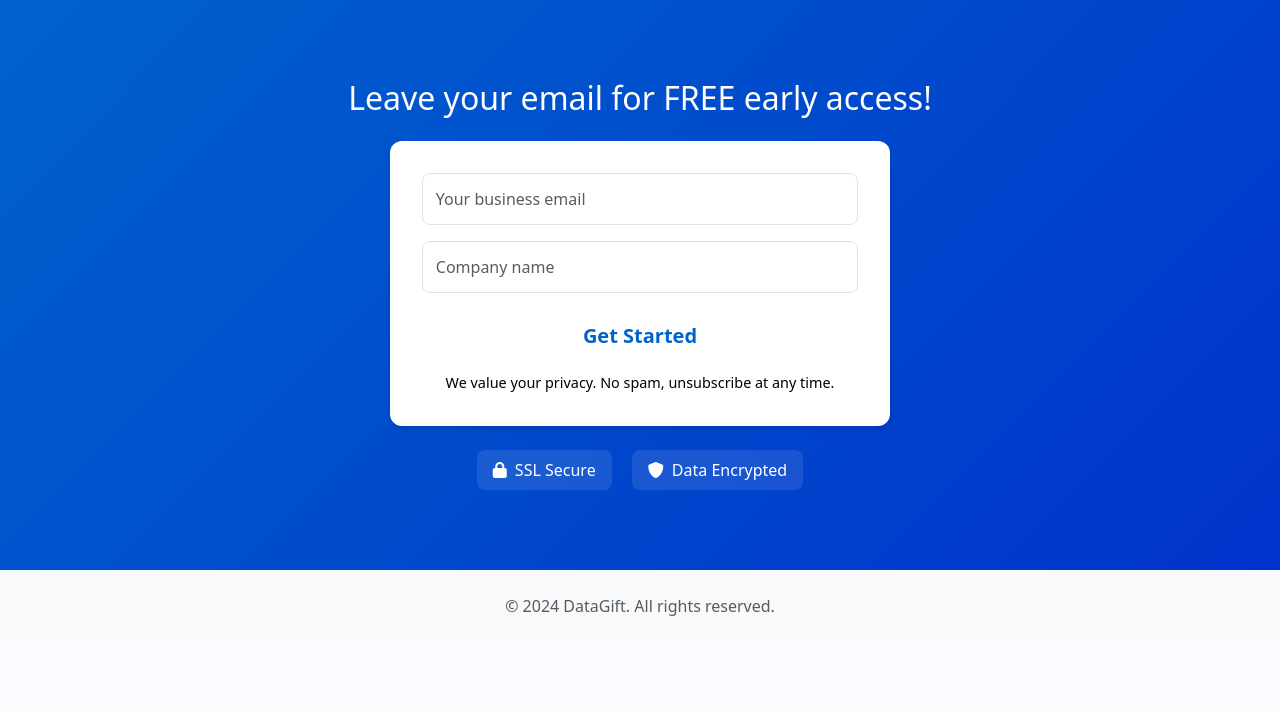
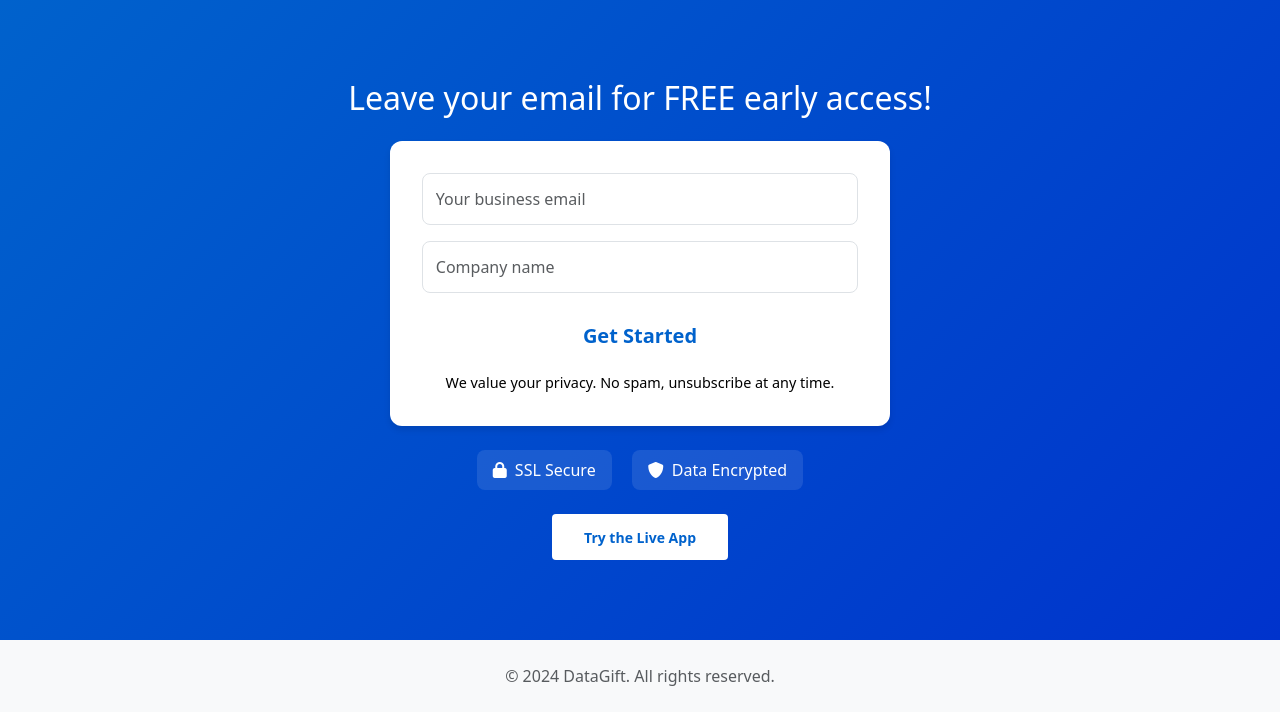
Before and after one commit to edwrand/landing, a Flask app: page / in a window 1280 px wide. Shown: the part 1694-2406 px from the top of the page. Before the commit the page ends 2310 px from the top, so only its background shows below. Run offline with Flask 2, Linux system fonts and the light colour scheme.

Commit message:
adding live link back

```diff
--- a/templates/index.html
+++ b/templates/index.html
@@ -400,10 +400,10 @@
                 <div class="col-sm-12 col-md-8 text-center">
                     <h2 class="mb-4">Leave your email for FREE early access!</h2>
                     <!--
-                      4) For the Google Ads conversion event snippet to fire,
-                         use onsubmit="return gtag_report_conversion()"
-                         OR call that function in the JS below.
-                    -->
+                  For the Google Ads conversion event snippet to fire,
+                  use onsubmit="return gtag_report_conversion()"
+                  OR call that function in the JS below.
+                -->
                     <form id="cta-form" action="https://formspree.io/f/mrbzjywo" method="POST"
                         class="contact-form mx-auto" style="max-width: 500px;"
                         onsubmit="return gtag_report_conversion()">
@@ -434,6 +434,7 @@
                         });
                     </script>
 
+                    <!-- Security badges -->
                     <div class="mt-4">
                         <span class="security-badge">
                             <i class="fas fa-lock"></i> SSL Secure
@@ -442,10 +443,19 @@
                             <i class="fas fa-shield-alt"></i> Data Encrypted
                         </span>
                     </div>
+
+                    <!-- Small div at the bottom for Live App link -->
+                    <div class="mt-4">
+                        <a href="https://datagiftapp-f0e091656d6c.herokuapp.com/" class="btn btn-primary btn-sm"
+                            target="_blank" rel="noopener noreferrer">
+                            Try the Live App
+                        </a>
+                    </div>
                 </div>
             </div>
         </div>
     </section>
+
 
 
     <!-- Footer -->
```
